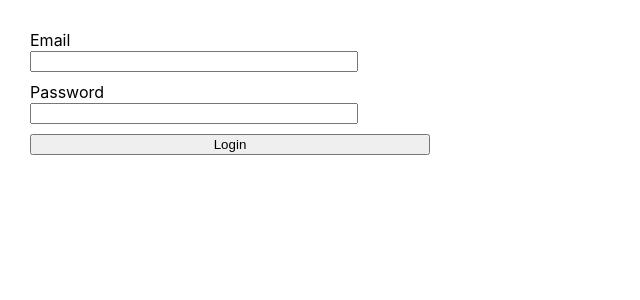
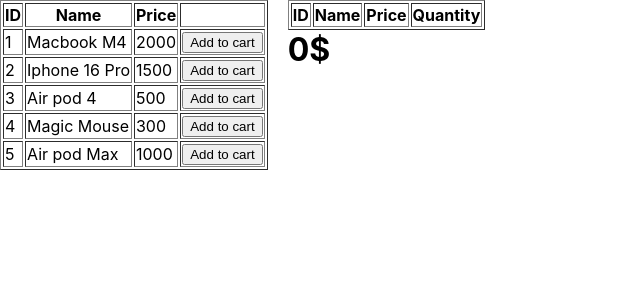
Before and after one commit to nguyengochie/react-sample-b3, a React (Create React App) app: page / in a window 1280 px wide. Shown: the top 300 px of the page, without its empty margins (0-640 px from the left). Built offline with nearby package versions, Linux system fonts and the light colour scheme.

Commit message:
chua bai 4

```diff
--- /dev/null
+++ b/src/components/buoi_15/Buoi15Bai4.js
@@ -0,0 +1,138 @@
+import React, { useMemo, useReducer } from 'react'
+
+const PRODUCTS = [
+    { id: 1, name: "Macbook M4", price: 2000 },
+    { id: 2, name: "Iphone 16 Pro", price: 1500 },
+    { id: 3, name: "Air pod 4", price: 500 },
+    { id: 4, name: "Magic Mouse", price: 300 },
+    { id: 5, name: "Air pod Max", price: 1000 },
+]
+
+const reducer = (state, action) => {
+    switch (action.type) {
+        case "ADD_CART":
+            // thêm vào cart nếu chư tồn tại
+            // tăng số lượng sp nếu đã tồn tại
+            let isAdded = false;
+
+            const cart = state?.map((prd) => {
+                if (prd?.id === action?.product?.id) {
+                    isAdded = true;
+                    return { ...prd, quantity: (prd?.quantity || 0) + 1 }
+                }
+                return prd;
+            })
+
+            return isAdded ? cart : [...state, { ...action?.product, quantity: 1 }];
+        case "TANG_SL":
+            return state?.map((prd) => {
+                if (prd?.id === action?.id) {
+                    return { ...prd, quantity: (prd?.quantity || 0) + 1 }
+                }
+                return prd;
+            })
+        case "GIAM_SL":
+            const isSoldout = state?.find((prd) => prd?.id === action?.id)?.quantity === 1;
+
+            if (isSoldout) {
+                return state?.filter((prd) => prd?.id !== action?.id);
+            }
+
+            return state?.map((prd) => {
+                if (prd?.id === action?.id) {
+                    return { ...prd, quantity: (prd?.quantity || 0) - 1 }
+                }
+                return prd;
+            })
+
+
+        default:
+            break;
+    }
+}
+
+const Buoi15Bai4 = () => {
+    const [cartList, dispatch] = useReducer(reducer, []);
+
+    const onGetToalAmount = () => {
+        let total = 0;
+        cartList?.forEach((prd) => {
+            const sum = prd?.quantity * prd?.price;
+            total += sum;
+        });
+
+        return total;
+    }
+
+    const amount = useMemo(() => onGetToalAmount(), [cartList]);
+
+    const renderProducts = () => {
+        return PRODUCTS.map((prd) => {
+            return <tr key={prd.id}>
+                <td>{prd.id}</td>
+                <td>{prd.name}</td>
+                <td>{prd.price}</td>
+                <td><button onClick={() => onAddToCart(prd)}>Add to cart</button></td>
+            </tr>
+        })
+    }
+
+    const renderCart = () => {
+        return cartList.map((prd) => {
+            return <tr key={prd.id}>
+                <td>{prd.id}</td>
+                <td>{prd.name}</td>
+                <td>{prd.price}</td>
+                <td>
+                    <div style={{ display: "flex", gap: "4px" }}>
+                        <button onClick={() => onDecrease(prd?.id)}>-</button>
+                        <div><h3>{prd?.quantity || 0}</h3></div>
+                        <button onClick={() => onIncrease(prd?.id)}>+</button>
+                    </div>
+                </td>
+            </tr>
+        })
+    }
+
+    const onAddToCart = (product) => {
+        dispatch({ type: "ADD_CART", product });
+    }
+
+    const onIncrease = (id) => {
+        dispatch({ type: "TANG_SL", id });
+    }
+    const onDecrease = (id) => {
+        dispatch({ type: "GIAM_SL", id });
+    }
+
+    return (
+        <div>
+            <div style={{ display: "flex", gap: "20px" }}>
+                <table border="1px">
+                    <tr>
+                        <th>ID</th>
+                        <th>Name</th>
+                        <th>Price</th>
+                        <th></th>
+                    </tr>
+                    {renderProducts()}
+                </table>
+
+                <div>
+                    <table border={1}>
+                        <tr>
+                            <th>ID</th>
+                            <th>Name</th>
+                            <th>Price</th>
+                            <th>Quantity</th>
+                        </tr>
+                        {renderCart()}
+                    </table>
+                    <h1>{amount}$</h1>
+                </div>
+            </div>
+        </div>
+    )
+}
+
+export default Buoi15Bai4
--- a/src/components/buoi_15/Page15.js
+++ b/src/components/buoi_15/Page15.js
@@ -2,13 +2,15 @@
 import Buoi15Bai1 from './Buoi15Bai1'
 import Buoi15Bai2 from './Buoi15Bai2'
 import Buoi15Bai3 from './Buoi15Bai3'
+import Buoi15Bai4 from './Buoi15Bai4'
 
 const Page15 = () => {
     return (
         <div>
             {/* <Buoi15Bai1 /> */}
             {/* <Buoi15Bai2 /> */}
-            <Buoi15Bai3 />
+            {/* <Buoi15Bai3 /> */}
+            <Buoi15Bai4 />
         </div>
     )
 }
```
